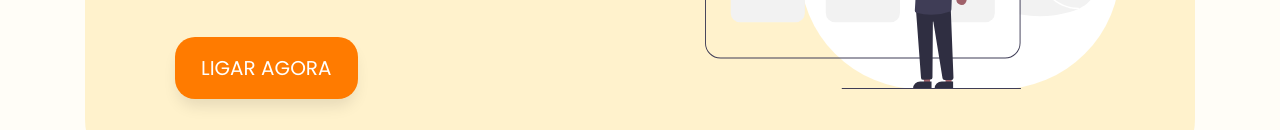
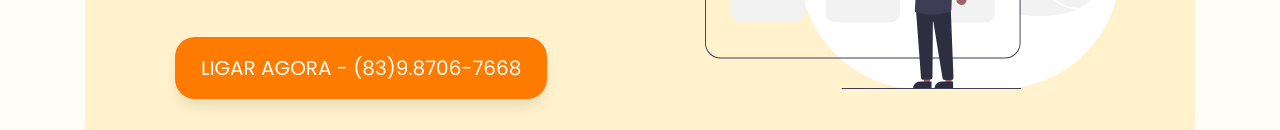
Before and after one commit to albertomoiseisweb/alba-salgados, a plain HTML site: page index.html in a window 1280 px wide. Shown: the part 3864-3994 px from the top of the page. Drawn offline with nearby package versions, Linux system fonts and the light colour scheme; files that its build step writes are made by us from their sources; a script that the page names is missing.

Commit message:
att telefone

```diff
--- a/index.html
+++ b/index.html
@@ -114,7 +114,7 @@
                             <a href="#cardapio" class="btn btn-yellow mt-4 mr-3">
                                 Opções Cardápio
                             </a>
-                            <a href="tel:+5583987067668" class="btn btn-white btn-icon-left mt-4" id="btnLigar">
+                            <a href="https://api.whatsapp.com/send?phone=5583987067668&text=Olá%20Gostaria%20de%20fazer%20um%20Pedido" class="btn btn-white btn-icon-left mt-4" id="btnLigar">
                                 <span class="icon-left">
                                     <i class="fa fa-phone"></i>
                                 </span>
@@ -379,9 +379,9 @@
                                     <br>
                                     <small class="hora"><b>(Horário de atendimento: Das 08h até as 17:30h - De Segunda à Sábado)</b></small>
                                 </p>
-                                <a href="tel:+5519995466902" class="btn btn-yellow mt-4 wow fadeIn delay-05s" href="#"
+                                <a href="https://api.whatsapp.com/send?phone=5583987067668&text=Olá%20Gostaria%20de%20fazer%20um%20Pedido" class="btn btn-yellow mt-4 wow fadeIn delay-05s" href="#"
                                     id="btnReserva" target="_blank">
-                                    LIGAR AGORA
+                                    LIGAR AGORA - (83)9.8706-7668
                                 </a>
                             </div>
 
```
